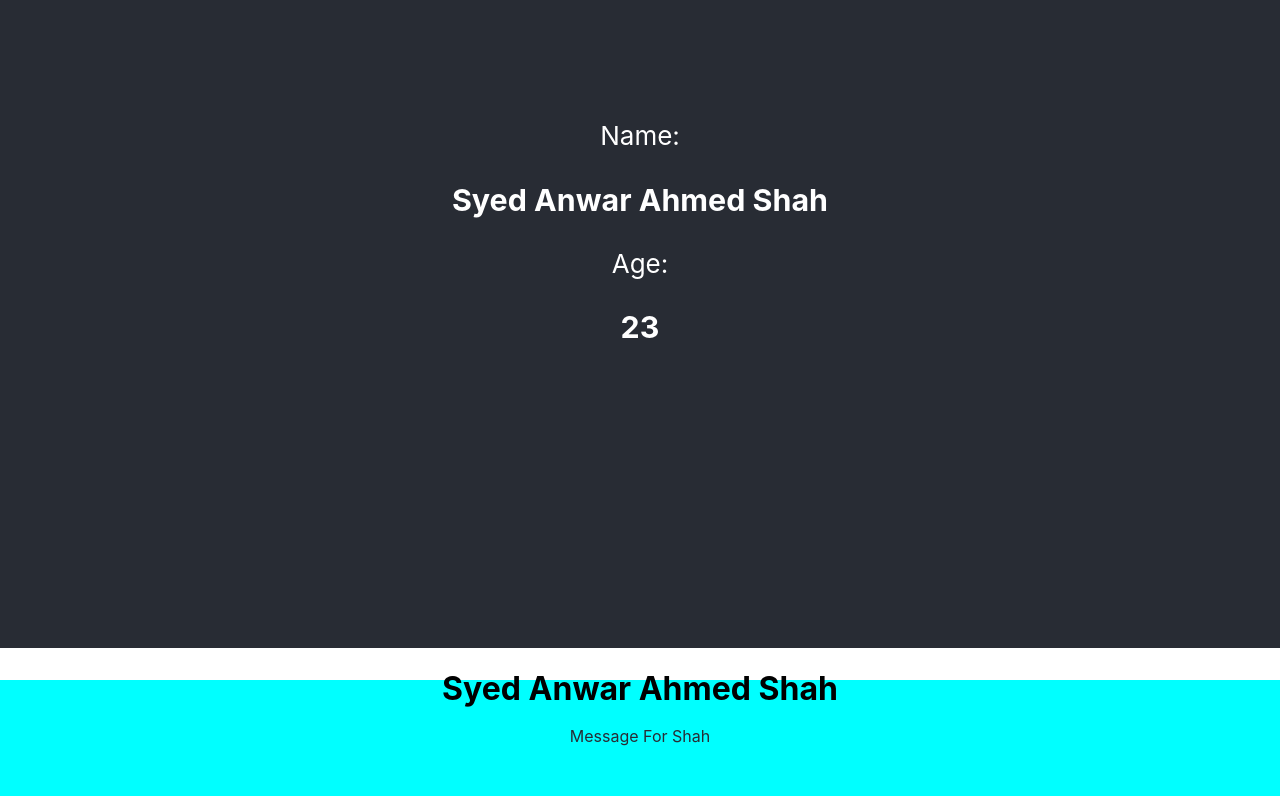
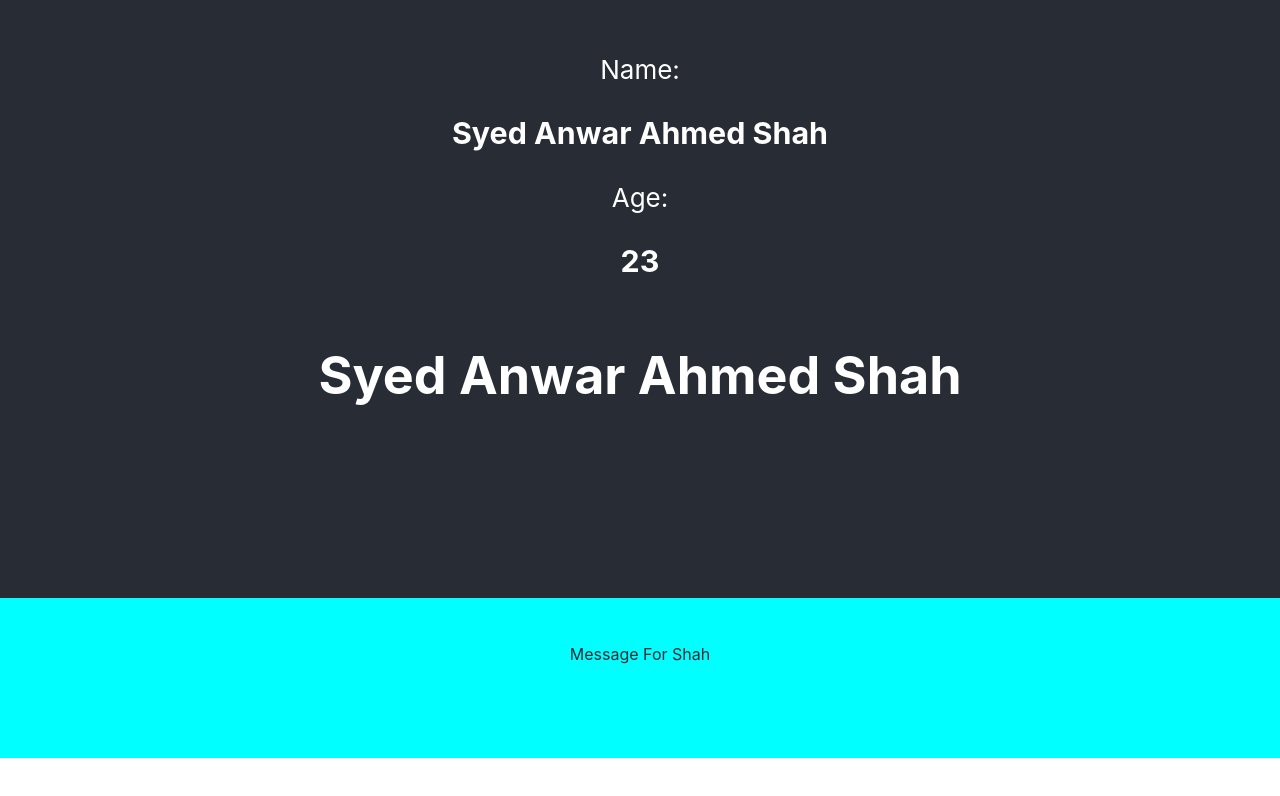
Before and after one commit to anwaar12345/boocamp, a React (Create React App) app: page / in a window 1280 px wide. Shown: the part 152-948 px from the top of the page. After the commit the page ends 910 px from the top, so only its background shows below. Built offline with nearby package versions, Linux system fonts and the light colour scheme.

Commit message:
last deploy

```diff
--- a/src/App.js
+++ b/src/App.js
@@ -11,8 +11,8 @@ function App({name,age}) {
       <header className="App-header">
       Name: <h3>{name}</h3>
       Age: <h3>{age}</h3>
+      <h1> Syed Anwar Ahmed Shah </h1>
       </header>
-      <h1> Syed Anwar Ahmed Shah </h1>
       <div className="shah"> <Shah message="Message For Shah "/> </div>
     </div>
 
```
